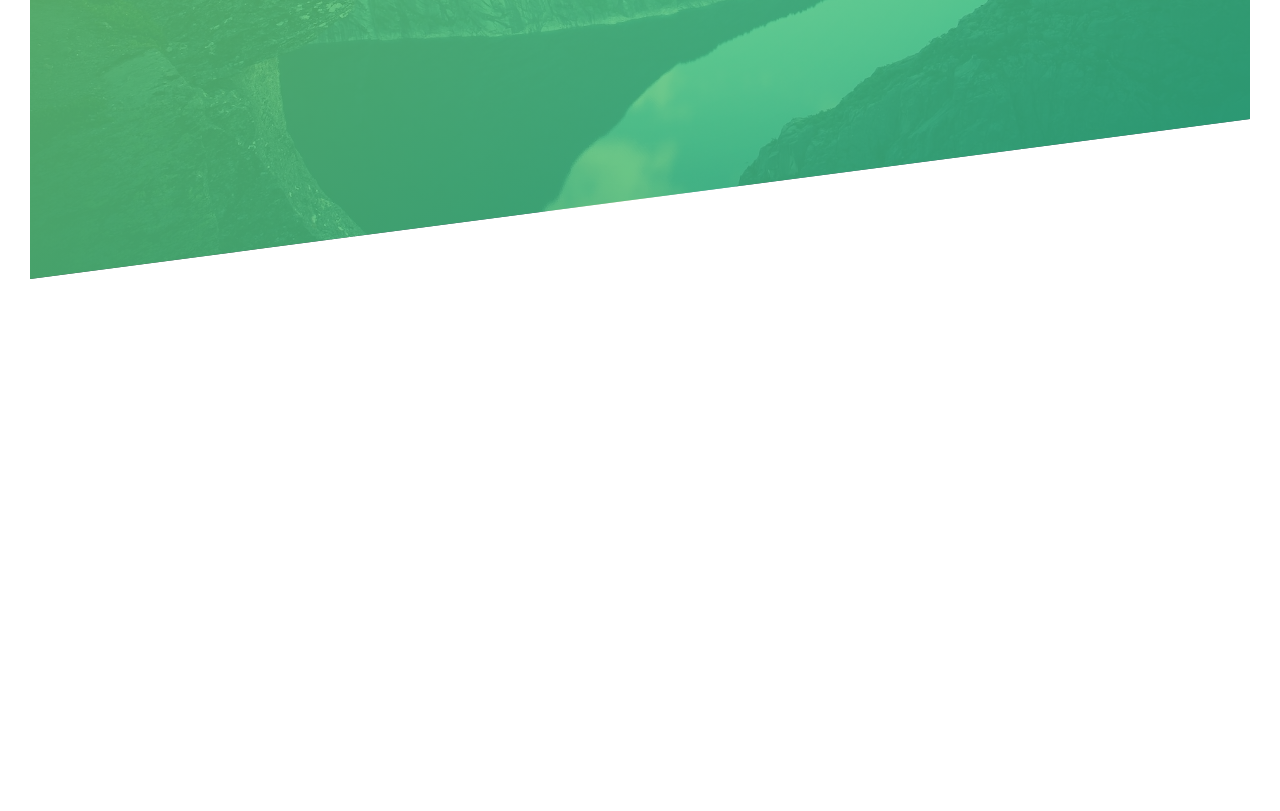
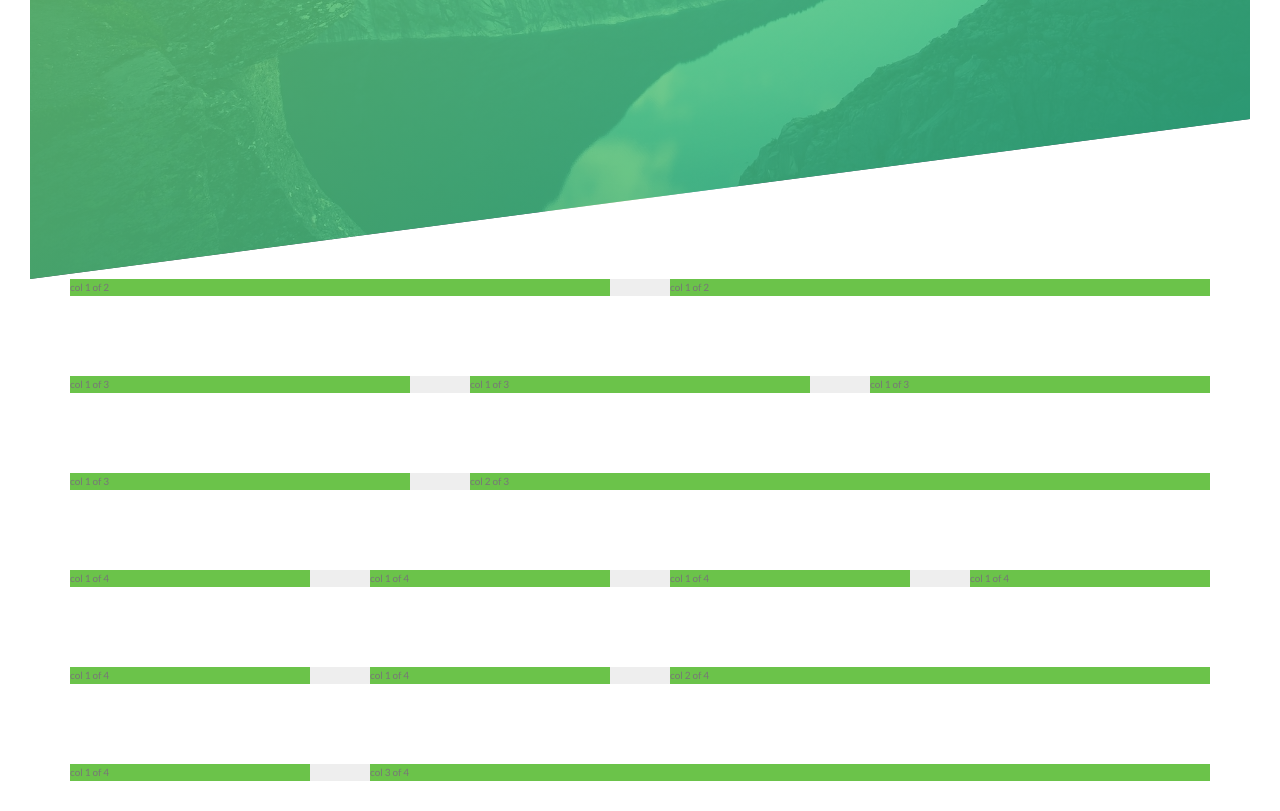
Before and after one commit to DemiwolfLegend/HTML-CSS-natoursGroup, a website: page index.html in a window 1280 px wide. Shown: the part 511-1322 px from the top of the page. Before the commit the page ends 820 px from the top, so only its background shows below. Drawn offline with Linux system fonts and the light colour scheme.

Commit message:
Grid layout
creating grid layout using float.

```diff
--- a/index.html
+++ b/index.html
@@ -31,6 +31,69 @@
         </div>
     </header>
 
+    <section class="grid-test">
+        <div class="row">
+            <div class="col-1-of-2">
+                col 1 of 2
+            </div>
+            <div class="col-1-of-2">
+                col 1 of 2
+            </div>
+        </div>
+        <div class="row">
+            <div class="col-1-of-3">
+                col 1 of 3
+            </div>
+            <div class="col-1-of-3">
+                col 1 of 3
+            </div>
+            <div class="col-1-of-3">
+                col 1 of 3
+            </div>
+        </div>
+        <div class="row">
+            <div class="col-1-of-3">
+                col 1 of 3
+            </div>
+            <div class="col-2-of-3">
+                col 2 of 3
+            </div>
+        </div>
+        <div class="row">
+            <div class="col-1-of-4">
+                col 1 of 4
+            </div>
+            <div class="col-1-of-4">
+                col 1 of 4
+            </div>
+            <div class="col-1-of-4">
+                col 1 of 4
+            </div>
+            <div class="col-1-of-4">
+                col 1 of 4
+            </div>
+        </div>
+        <div class="row">
+            <div class="col-1-of-4">
+                col 1 of 4
+            </div>
+            <div class="col-1-of-4">
+                col 1 of 4
+            </div>
+            <div class="col-2-of-4">
+                col 2 of 4
+            </div>
+        </div>
+        <div class="row">
+            <div class="col-1-of-4">
+                col 1 of 4
+            </div>
+            <div class="col-3-of-4">
+                col 3 of 4
+            </div>
+        </div>
+    </section>
+
 </body>
 
 </html>
--- a/sass/abstracts/_mixins.scss
+++ b/sass/abstracts/_mixins.scss
@@ -0,0 +1,8 @@
+//clearfix code
+@mixin clearfix {
+    &::after{
+        content: "";
+        display: table;
+        clear: both;
+    }
+}
--- a/sass/abstracts/_variables.scss
+++ b/sass/abstracts/_variables.scss
@@ -7,3 +7,8 @@ $color-primary-dark:#28b485;
 $color-grey-dark:#777777;
 $color-white:#ffffff;
 $color-black:#000000;
+
+//GRID vars
+$grid-width:114rem;
+$gutter-vertical:8rem;
+$gutter-horizontal:6rem;
--- /dev/null
+++ b/sass/layout/_grid.scss
@@ -0,0 +1,45 @@
+//grid layout using float
+.row {
+    max-width: $grid-width;
+    background-color: #eee;
+    margin: 0 auto;
+
+    &:not(:last-child){
+        margin-bottom: $gutter-vertical;
+    }
+
+    @include clearfix;
+
+    [class^="col-"]{
+        background-color: #6bc34a;
+        float: left;
+
+        &:not(:last-child){
+            margin-right: $gutter-horizontal;
+        }
+    }
+
+    .col-1-of-2 {
+        width: calc((100% - #{$gutter-horizontal}) / 2);
+    }
+
+    .col-1-of-3 {
+        width: calc((100% - (2*#{$gutter-horizontal})) / 3);
+    }
+
+    .col-2-of-3 {
+        width: calc((2 * (100% - (2*#{$gutter-horizontal})) / 3) + #{$gutter-horizontal});
+    }
+
+    .col-1-of-4 {
+        width: calc((100% - (3*#{$gutter-horizontal})) / 4);
+    }
+
+    .col-2-of-4 {
+        width: calc((2 * (100% - (3*#{$gutter-horizontal})) / 4) + #{$gutter-horizontal});
+    }
+
+    .col-3-of-4 {
+        width: calc((3 * (100% - (3*#{$gutter-horizontal})) / 4) + (2 * #{$gutter-horizontal}));
+    }
+}
--- a/sass/main.scss
+++ b/sass/main.scss
@@ -13,6 +13,7 @@
 @import "./components/button";
 
 //LAYOUT
+@import "./layout/grid";
 @import "./layout/header";
 
 //PAGES
```
Also changed, not shown: style.css.
